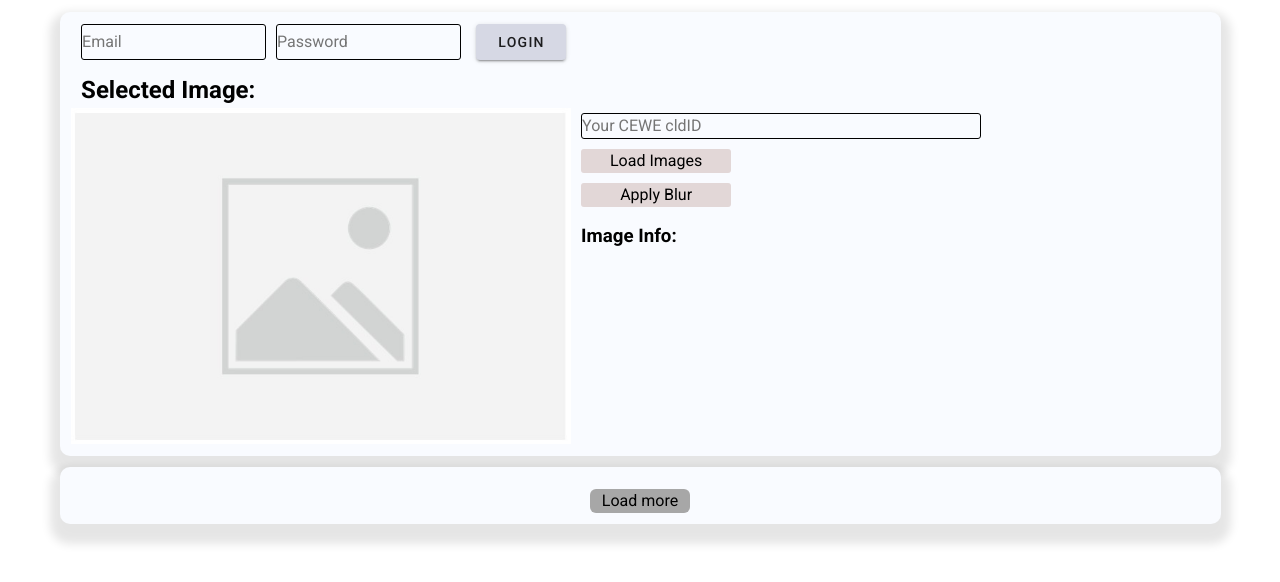
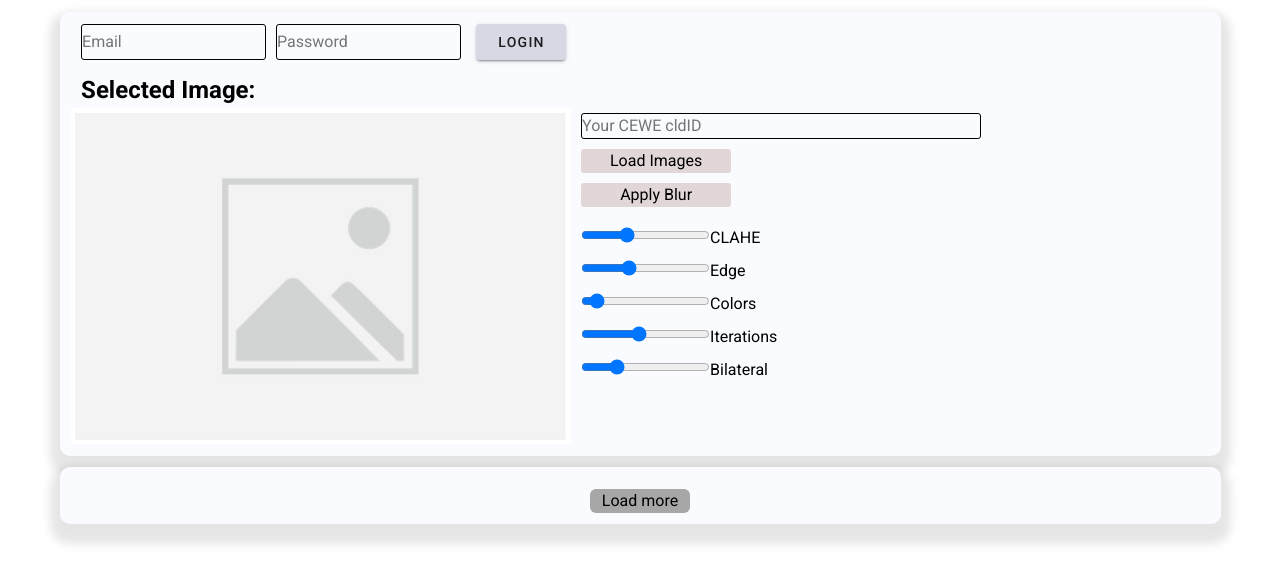
Before and after one commit to uol-mediaprocessing-2023-2024-classroom/project-cartoonifiers, a Vue app in the folder frontend/: page / in a window 1280 px wide. Shown: the top 582 px of the page. Built offline with nearby package versions, Linux system fonts and the light colour scheme.

Commit message:
add sliders to site

```diff
--- a/frontend/src/components/HomePage.vue
+++ b/frontend/src/components/HomePage.vue
@@ -35,14 +35,28 @@
                             Apply Blur
                         </button>
 
+
                         <div>
-                            <h3>Image Info:<br /></h3>
-                            <p>
-                                {{ imageInfo.name }}
-                            </p>
-                            <p>
-                                {{ imageInfo.avgColor }}
-                            </p>
+                            <div>
+                                <input type="range" id="gridsize" name="gridsize" min="3" max="21" value="9" step="2" />
+                                <label for="gridsize">CLAHE</label>
+                            </div>
+                            <div>
+                                <input type="range" id="edge" name="edge" min="5" max="33" value="15" step="2" />
+                                <label for="edge">Edge</label>
+                            </div>
+                            <div>
+                                <input type="range" id="k" name="k" min="8" max="128" value="16" step="8" />
+                                <label for="k">Colors</label>
+                            </div>
+                            <div>
+                                <input type="range" id="iterations" name="iterations" min="1" max="10" value="5" step="1" />
+                                <label for="iterations">Iterations</label>
+                            </div>
+                            <div>
+                                <input type="range" id="bilateral" name="bilateral" min="5" max="21" value="9" step="2" />
+                                <label for="bilateral">Bilateral</label>
+                            </div>
                         </div>
                     </div>
                 </div>
```
Also changed, not shown: 1 other file (tests, documents, lock files or other folders).
